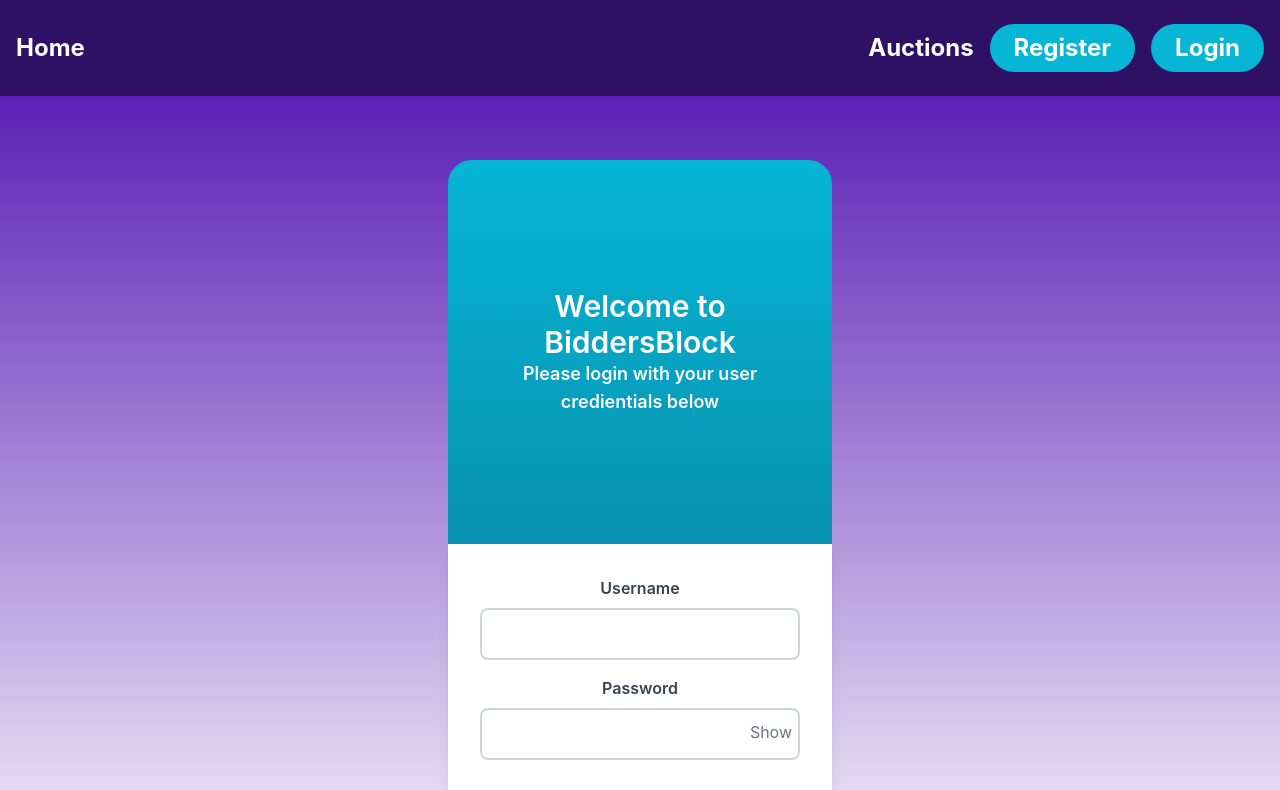
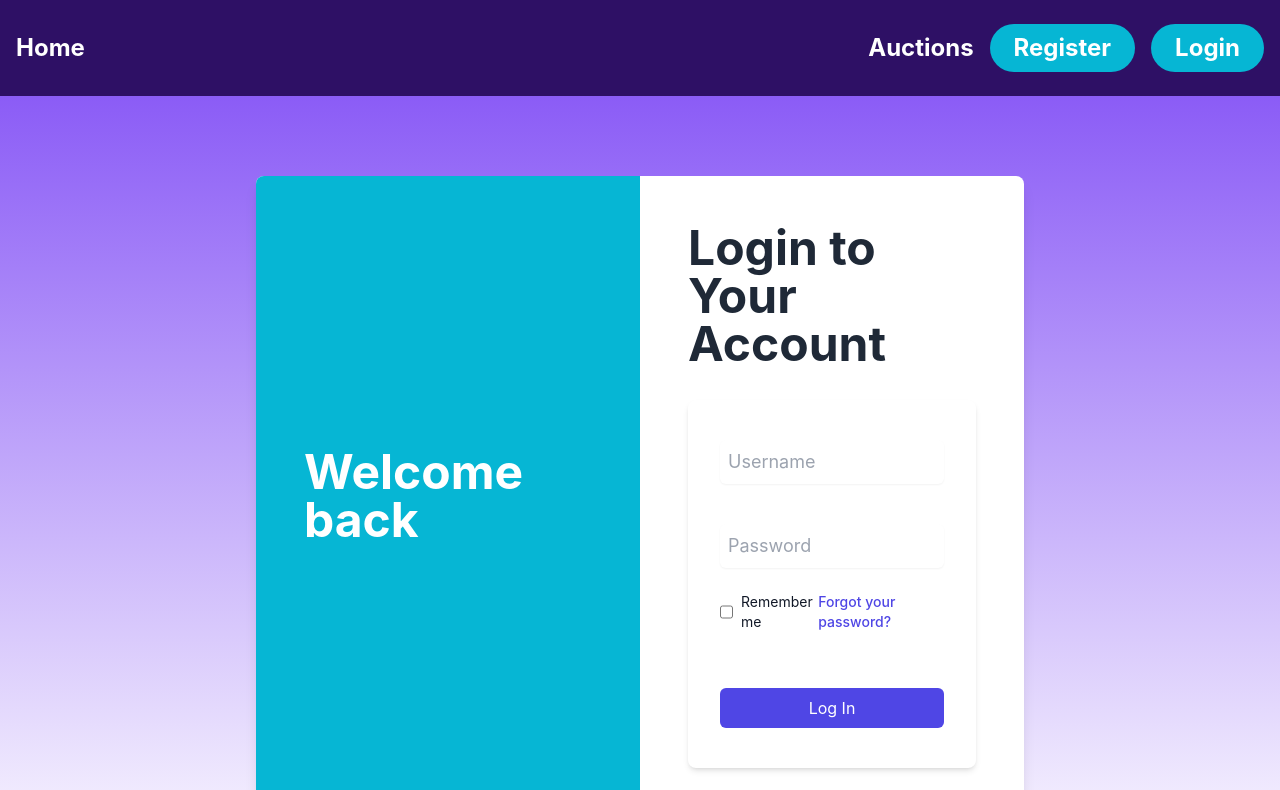
Before and after one commit to THossen/BiddersBlock, a React (Create React App) app in the folder client/: page /LoginPage in a window 1280 px wide. Shown: the top 790 px of the page. Built offline with nearby package versions, Linux system fonts and the light colour scheme.

Commit message:
changes to loginpage

```diff
--- a/client/src/components/pages/Login/Login.js
+++ b/client/src/components/pages/Login/Login.js
@@ -1,41 +1,32 @@
-// login.js
-import React, { useState } from 'react';
-import LoginForm from './LoginForm';
+import React, { useState, useContext } from "react";
+import AuthContext from "../../auth/AuthContext";
+import LoginForm from "./LoginForm";
 
-const Login = () => {
-  const [username, setUsername] = useState('');
-  const [password, setPassword] = useState('');
-  const [isLoggedIn, setIsLoggedIn] = useState(false);
+const Login = ({ username, password }) => {
+  const [usernameInput, setUsernameInput] = useState("");
+  const [passwordInput, setPasswordInput] = useState("");
+  const { login } = useContext(AuthContext);
 
   const handleLogin = (e) => {
     e.preventDefault();
-    if (username === 'myusername' && password === 'mypassword') {
-      setIsLoggedIn(true);
+    if (usernameInput === username && passwordInput === password) {
+      login();
+      setUsernameInput("");
+      setPasswordInput("");
     } else {
-      alert('Invalid username or password.');
+      alert("Invalid username or password.");
     }
-  };
-
-  const handleLogout = () => {
-    setIsLoggedIn(false);
   };
 
   return (
     <div>
-      {isLoggedIn ? (
-        <div>
-          <p>You are logged in!</p>
-          <button onClick={handleLogout}>Logout</button>
-        </div>
-      ) : (
-        <LoginForm
-          username={username}
-          password={password}
-          setUsername={setUsername}
-          setPassword={setPassword}
-          handleLogin={handleLogin}
-        />
-      )}
+      <LoginForm
+        username={usernameInput}
+        password={passwordInput}
+        setUsername={setUsernameInput}
+        setPassword={setPasswordInput}
+        handleLogin={handleLogin}
+      />
     </div>
   );
 };
--- a/client/src/components/pages/Login/LoginForm.js
+++ b/client/src/components/pages/Login/LoginForm.js
@@ -1,6 +1,3 @@
-import React, { useState } from "react";
-import { Link } from "react-router-dom";
-
 const LoginForm = ({
   username,
   password,
@@ -8,81 +5,71 @@ const LoginForm = ({
   setPassword,
   handleLogin,
 }) => {
-  const [showPassword, setShowPassword] = useState(false);
-
-  const toggleShowPassword = () => {
-    setShowPassword(!showPassword);
-  };
-
   return (
-    <div className="flex flex-col justify-center items-center mt-16">
-      <div className="w-96 h-96 bg-gradient-to-b from-cyan-500 to-cyan-600 rounded-t-3xl py-6 px-8 text-white text-center text-3xl font-semibold flex flex-col justify-center">
-        <h1>Welcome to BiddersBlock</h1>
-        <p className="text-gray-50 text-lg">
-          Please login with your user credientials below
-        </p>
-      </div>
-      <div className="w-96 bg-white rounded-b-3xl py-8 px-8 shadow-lg text-center">
-        <form onSubmit={handleLogin} className="flex flex-col">
-          <div className="mb-4">
-            <label
-              htmlFor="username"
-              className="block text-gray-700 font-semibold mb-2"
+    <form
+      onSubmit={handleLogin}
+      className="mt-8 space-y-6 bg-white rounded-lg shadow-md px-8 py-10"
     >
+      <div>
+        <label htmlFor="username" className="sr-only">
           Username
         </label>
         <input
+          id="username"
+          name="username"
           type="text"
-              id="username"
+          autoComplete="username"
+          required
           value={username}
           onChange={(e) => setUsername(e.target.value)}
-              className="w-full border-2 border-gray-300 p-3 rounded-lg outline-none focus:border-blue-500"
-              required
+          className="border-gray-400 rounded-md shadow-sm w-full p-2 text-lg"
+          placeholder="Username"
         />
       </div>
-          <div className="mb-4">
-            <label
-              htmlFor="password"
-              className="block text-gray-700 font-semibold mb-2"
-            >
+      <div>
+        <label htmlFor="password" className="sr-only">
           Password
         </label>
-            <div className="relative">
         <input
-                type={showPassword ? "text" : "password"}
           id="password"
+          name="password"
+          type="password"
+          autoComplete="current-password"
+          required
           value={password}
           onChange={(e) => setPassword(e.target.value)}
-                className="w-full border-2 border-gray-300 p-3 rounded-lg outline-none focus:border-blue-500"
-                required
+          className="border-gray-400 rounded-md shadow-sm w-full p-2 mt-4 text-lg"
+          placeholder="Password"
         />
+      </div>
+      <div className="flex items-center justify-between mt-8">
+        <label htmlFor="remember_me" className="flex items-center">
+          <input
+            id="remember_me"
+            name="remember_me"
+            type="checkbox"
+            className="h-4 w-4 text-indigo-600 focus:ring-indigo-500 border-gray-300 rounded"
+          />
+          <span className="ml-2 text-sm text-gray-900">Remember me</span>
+        </label>
+        <div className="text-sm">
+          <a
+            href="#"
+            className="font-medium text-indigo-600 hover:text-indigo-500"
+          >
+            Forgot your password?
+          </a>
+        </div>
+      </div>
+      <div>
         <button
-                type="button"
-                className="mt-1 absolute right-2 top-2 text-gray-500 focus:outline-none mb-1"
-                onClick={toggleShowPassword}
+          type="submit"
+          className="bg-indigo-600 hover:bg-indigo-500 text-white py-2 px-4 rounded-md mt-8 w-full"
         >
-                {showPassword ? "Hide" : "Show"}
+          Log In
         </button>
       </div>
-          </div>
-          <button
-            type="submit"
-            className="bg-cyan-500 hover:bg-cyan-700 text-white font-bold py-2 px-16 rounded-full self-center mt-4"
-          >
-            Sign in
-          </button>
     </form>
-      </div>
-      <div className="mt-4">
-        <div className="text-gray-700 text-center">New user?</div>
-        <Link
-          to="/Register"
-          className="text-blue-500 font-semibold hover:underline"
-        >
-          Create Account
-        </Link>
-      </div>
-    </div>
   );
 };
 
--- a/client/src/components/pages/Login/LoginPage.js
+++ b/client/src/components/pages/Login/LoginPage.js
@@ -1,11 +1,27 @@
 import React from "react";
 import LoginForm from "./LoginForm";
+import { AuthProvider } from "../../auth/AuthContext";
+import Login from "./Login";
 
-const LoginPage = () => {
+const LoginPage = ({ username, password }) => {
   return (
-    <div className="bg-gradient-to-b from-violet-800 to-white">
-      <LoginForm />
-    </div>
+    <AuthProvider>
+      <div className="bg-gradient-to-b from-violet-500 to-white min-h-screen flex justify-center items-center">
+        <div className="rounded-lg shadow-lg w-full md:max-w-3xl md:flex bg-white">
+          <div className="bg-cyan-500 py-8 px-6 md:p-12 md:w-1/2 flex items-center justify-center rounded-l-lg">
+            <h2 className="text-4xl font-bold text-white md:text-5xl">
+              Welcome back
+            </h2>
+          </div>
+          <div className="w-full md:w-1/2 px-6 py-12 md:p-12">
+            <h2 className="text-4xl font-bold text-gray-800 md:text-5xl">
+              Login to Your Account
+            </h2>
+            <Login username={username} password={password} />
+          </div>
+        </div>
+      </div>
+    </AuthProvider>
   );
 };
 
```
Lines whose indentation alone changed are shown as unchanged.
